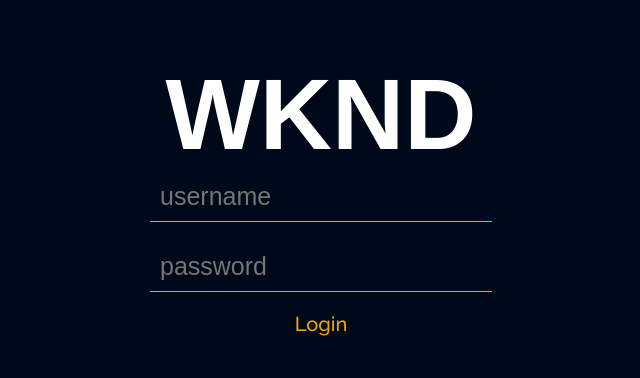
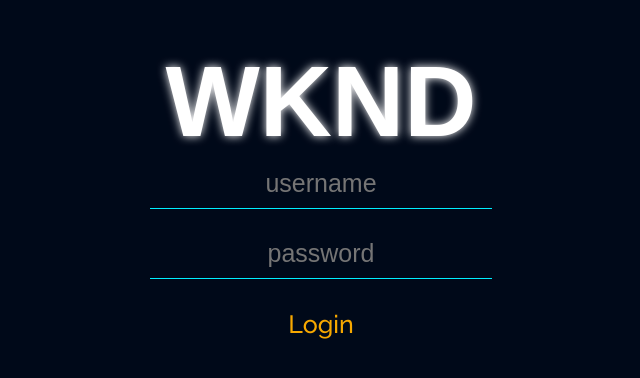
Before and after one commit to anewlens/WKND, a React (Create React App) app: page / in a window 1280 px wide. Shown: the part 204-582 px from the top of the page, without its empty margins (319-959 px from the left). Built offline with nearby package versions, Linux system fonts and the light colour scheme; the HTML template or start-up script is replaced by a standard one; a web font is replaced by a local one.

Commit message:
+Login Form effects

```diff
--- a/src/App.js
+++ b/src/App.js
@@ -6,7 +6,8 @@ import Login from './Display/Login'
 function App() {
   const [ user, setUser ] = useState(0)
 
-  const loginHandler = () => {
+  const loginHandler = e => {
+    e.preventDefault()
     setUser(1)
   }
 
--- a/src/index.css
+++ b/src/index.css
@@ -4,58 +4,77 @@
 @keyframes loginTitle {
   0% {
     opacity: 0;
+    text-shadow: 0px 0px 10px white;
   }
 
   5% {
     opacity: 1;
+    text-shadow: 0px 0px 10px white;
   }
 
   10% {
     opacity: 0;
+    text-shadow: 0px 0px 10px white;
   }
 
   15% {
     opacity: 1;
+    text-shadow: 0px 0px 10px white;
   }
 
   20% {
     opacity: 0;
+    text-shadow: 0px 0px 10px white;
   }
 
   25% {
     opacity: 1;
+    text-shadow: 0px 0px 10px white;
   }
 
   30% {
-    opacity: 0
+    opacity: 0;
+    text-shadow: 0px 0px 10px white;
   }
 
   35% {
     opacity: 1;
+    text-shadow: 0px 0px 10px white;
   }
 
   40% {
     opacity: 0;
+    text-shadow: 0px 0px 10px white;
   }
 
   45% {
     opacity: 1;
+    text-shadow: 0px 0px 10px white;
   }
 
   50% {
     opacity: 0;
+    text-shadow: 0px 0px 10px white;
   }
 
   60% {
     opacity: 1;
+    text-shadow: 0px 0px 10px white;
   }
 
   70% {
     opacity: 0;
+    text-shadow: 0px 0px 10px white;
   }
 
   85% {
     opacity: 1;
+    text-shadow: 0px 0px 10px white;
+  }
+
+  100% {
+    opacity: 1;
+    text-shadow: 0px 0px 10px white;
   }
 }
 
@@ -194,16 +213,22 @@ body {
 }
 
 .loginInput {
+  max-width: 40vw;
   margin-bottom: 2rem;
   padding: 1rem;
   border: none;
   border-bottom: .5px solid var(--cyan);
+  border-radius: 0;
+  outline: none;
   background: none;
+  text-align: center;
   font-size: 2.5rem;
 }
 
 .loginButton {
+  margin: 1rem;
   font-family: 'Raleway', sans-serif;
+  font-size: 2.5rem;
   color: var(--yellow);
 }
 
```
